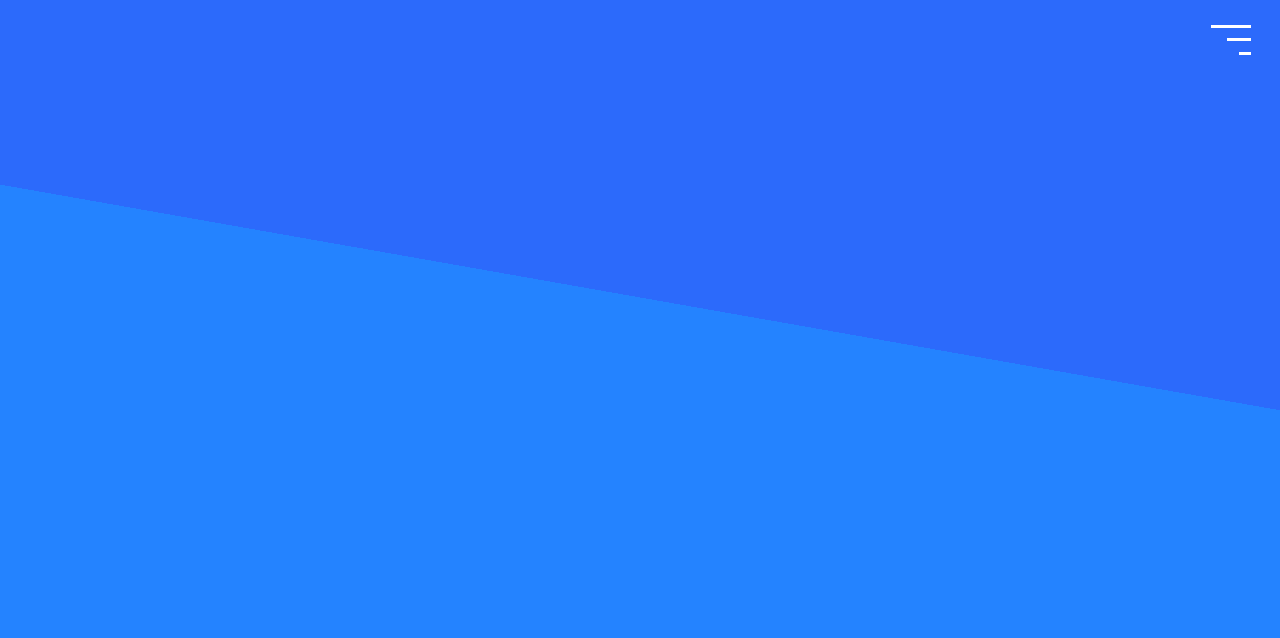
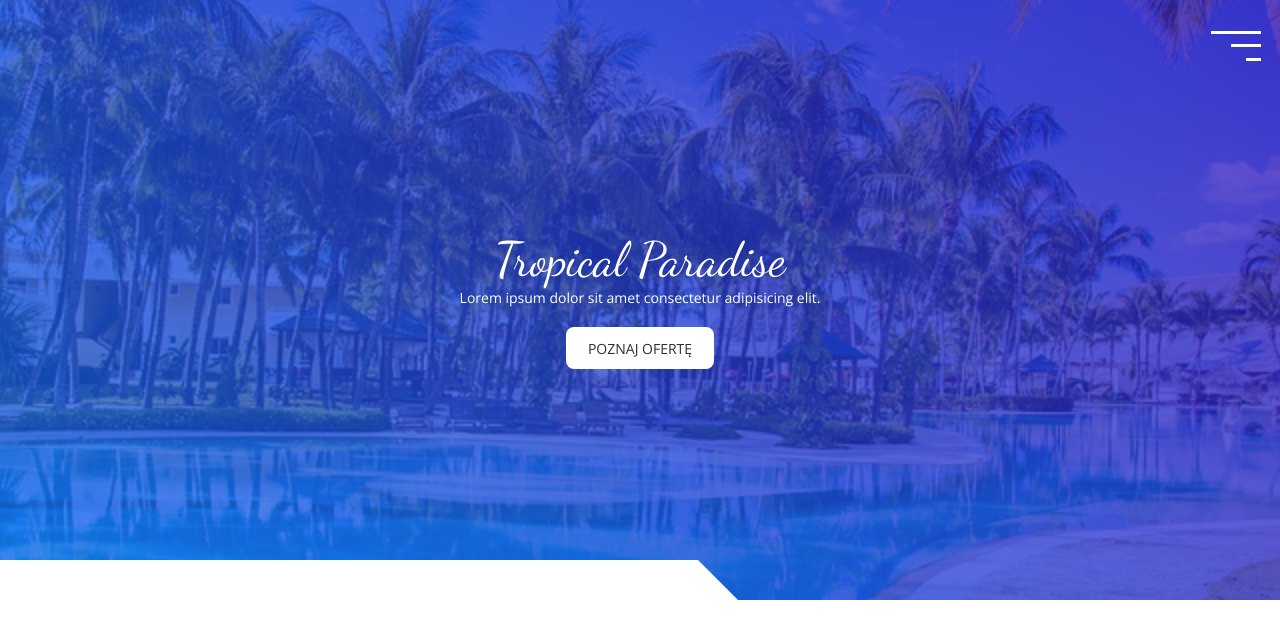
Before and after one commit to mavel123/strona_na_flexie, a plain HTML site: page index.html in a window 1280 px wide. Drawn offline with nearby package versions, Linux system fonts and the light colour scheme.

Commit message:
header created

```diff
--- a/index.html
+++ b/index.html
@@ -19,7 +19,17 @@
             </div>
         </div>
     </button>
+    <nav class="nav"></nav>
+    <header class="header section">
+        <h1 class="header__heading">
+            Tropical Paradise
+        </h1>
+        <p class="header__text">Lorem ipsum dolor sit amet consectetur adipisicing elit.</p>
+        <a href="#offers" class="header__btn btn-special-animation">Poznaj ofertę</a>
+        <div class="white-block white-block-left">
 
+        </div>
+    </header>
 
 
     <script src="./js/main.js"></script>
--- a/sass/_components.scss
+++ b/sass/_components.scss
@@ -0,0 +1,44 @@
+.wrapper {
+	margin: 0 auto;
+	width: 100%;
+	max-width: 1200px;
+}
+.white-block {
+	position: absolute;
+	height: 40px;
+	width: 60%;
+	background: $pure-white;
+	&-left {
+		bottom: 0;
+		left: -50px;
+		transform: skew(45deg);
+	}
+	&-right {
+		top: 0;
+		right: -50px;
+		transform: skew(45deg);
+	}
+}
+.btn-special-animation {
+	position: relative;
+	transition: 0.3s;
+	overflow: hidden;
+	z-index: 0;
+	&::before {
+		display: block;
+		content: '';
+		position: absolute;
+		top: 0;
+		left: 0;
+		width: 100%;
+        height: 100%;
+        transform: scaleX(0);
+        transform-origin: right;
+        transition: .3s ;
+        z-index: -1;
+	}
+	&:hover::before{
+        transform: scaleX(1);
+        transform-origin: left;
+    }
+}
--- a/sass/_mixins.scss
+++ b/sass/_mixins.scss
@@ -6,3 +6,10 @@
     background-color: $pure-white;
     transition: width .3s;
 }
+@mixin heroImages($bgImg){
+    background-image: $blue-gradient, url($bgImg);
+    background-size: cover;
+    background-position: center;
+    background-attachment: scroll;
+
+}
--- a/sass/main.scss
+++ b/sass/main.scss
@@ -16,11 +16,12 @@ html {
 
 body {
 	height: 100vh;
+
 	font-family: 'Open Sans', sans-serif;
-	font-family: 'Dancing Script', cursive;
+
 	font-size: 1.6rem;
 	color: $pure-white;
-	background: linear-gradient(10deg, #2483ff 60%, #2c6afb 60%);
+	background: $pure-white;
 	width: 100vw;
 }
 //NAV
@@ -47,8 +48,9 @@ body {
 	}
 	&__box {
 		position: relative;
-		width: 40px;
-		height: 40px;
+		width: 50px;
+		height: 50px;
+    padding: 10px;
 
 	}
 	&__bars,
@@ -69,3 +71,42 @@ body {
     }
   }
 }
+
+//header
+.header{
+
+  position: relative;
+  display: flex;
+  flex-direction: column;
+  justify-content: center;
+  align-items: center;
+  padding: 2em;
+  height: 75vh;
+  text-align: center;
+  color: $pure-white;
+  @include heroImages('../img/palm-3172367_640.jpg');
+  &__heading{
+    font-size: 4.8rem;
+    font-family: 'Dancing Script', cursive;
+    font-weight: 300;
+  }
+  &__text{
+    font-size: 1.4rem;
+    margin-bottom: 20px;
+  }
+  &__btn{
+    background-color: $pure-white;
+    padding: 0.8em 1.6em;
+    font-size: 1.4rem;
+    background: $pure-white;
+    border: none;
+    border-radius: 8px;
+    color: $dark;
+    text-decoration: none;
+    text-transform: uppercase;
+    cursor: pointer;
+    &::before{
+      background-color: $light-white;
+    }
+  }
+}
```
Also changed, not shown: css/main.css, img/palm-3172367_1920.jpg (added), img/palm-3172367_640.jpg (added), 1 other file.
